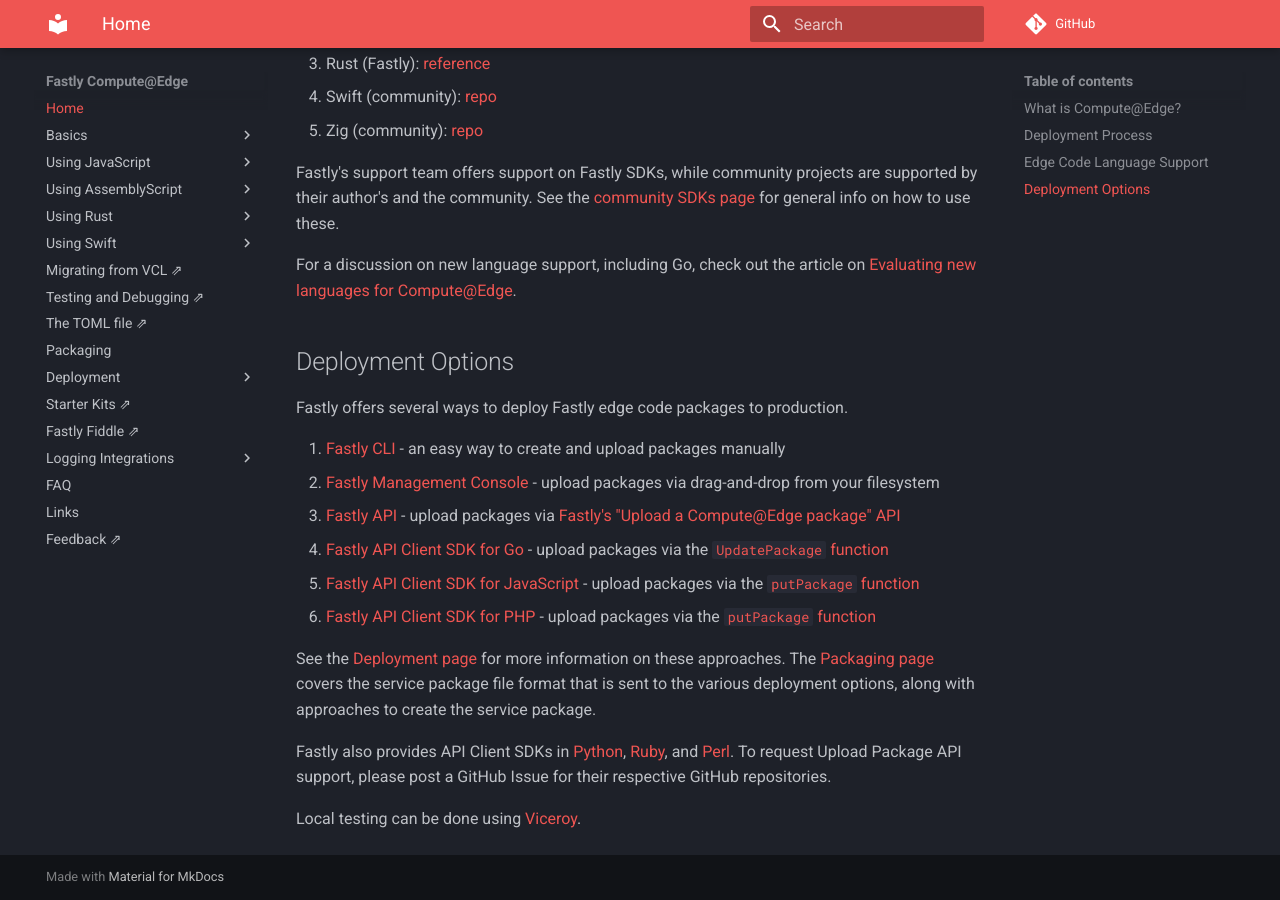
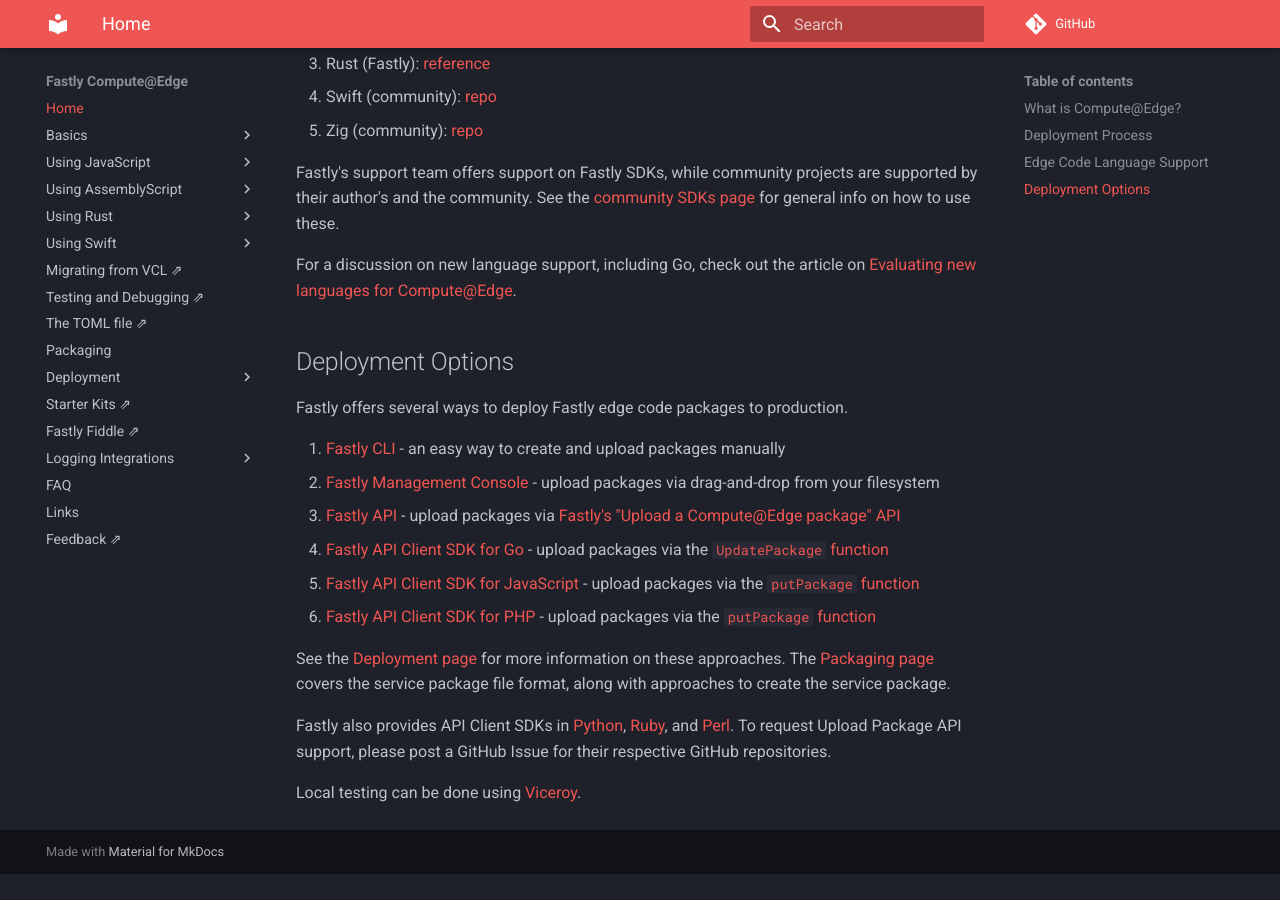
Before and after one commit to grokify/fastly-guide-compute, an MkDocs documentation site: the page built from docs/index.md, in a window 1280 px wide and 900 px high, scrolled down 1360 px. Built offline with MkDocs 1.6.1 and Material for MkDocs 9.7.7, drawn with Linux system fonts in a browser that asks for light colours; comment, search, counter and statistics services are not loaded; after the commit the page ends 2234 px from its top, so only the background shows below that.

Commit message:
streamline text: home/index

```diff
--- a/docs/index.md
+++ b/docs/index.md
@@ -58,7 +58,7 @@
 1. [Fastly API Client SDK for JavaScript](https://github.com/fastly/fastly-js) - upload packages via the [`putPackage` function](https://github.com/fastly/fastly-js/blob/main/docs/PackageApi.md#putPackage)
 1. [Fastly API Client SDK for PHP](https://github.com/fastly/fastly-php) - upload packages via the [`putPackage` function](https://github.com/fastly/fastly-php/blob/main/docs/Api/PackageApi.md#putpackage)
 
-See the [Deployment page](compute/uploading_and_activation/) for more information on these approaches. The [Packaging page](compute/packaging/) covers the service package file format that is sent to the various deployment options, along with approaches to create the service package.
+See the [Deployment page](compute/uploading_and_activation/) for more information on these approaches. The [Packaging page](compute/packaging/) covers the service package file format, along with approaches to create the service package.
 
 Fastly also provides API Client SDKs in [Python](https://github.com/fastly/fastly-py), [Ruby](https://github.com/fastly/fastly-ruby), and [Perl](https://github.com/fastly/fastly-js). To request Upload Package API support, please post a GitHub Issue for their respective GitHub repositories.
 
```
